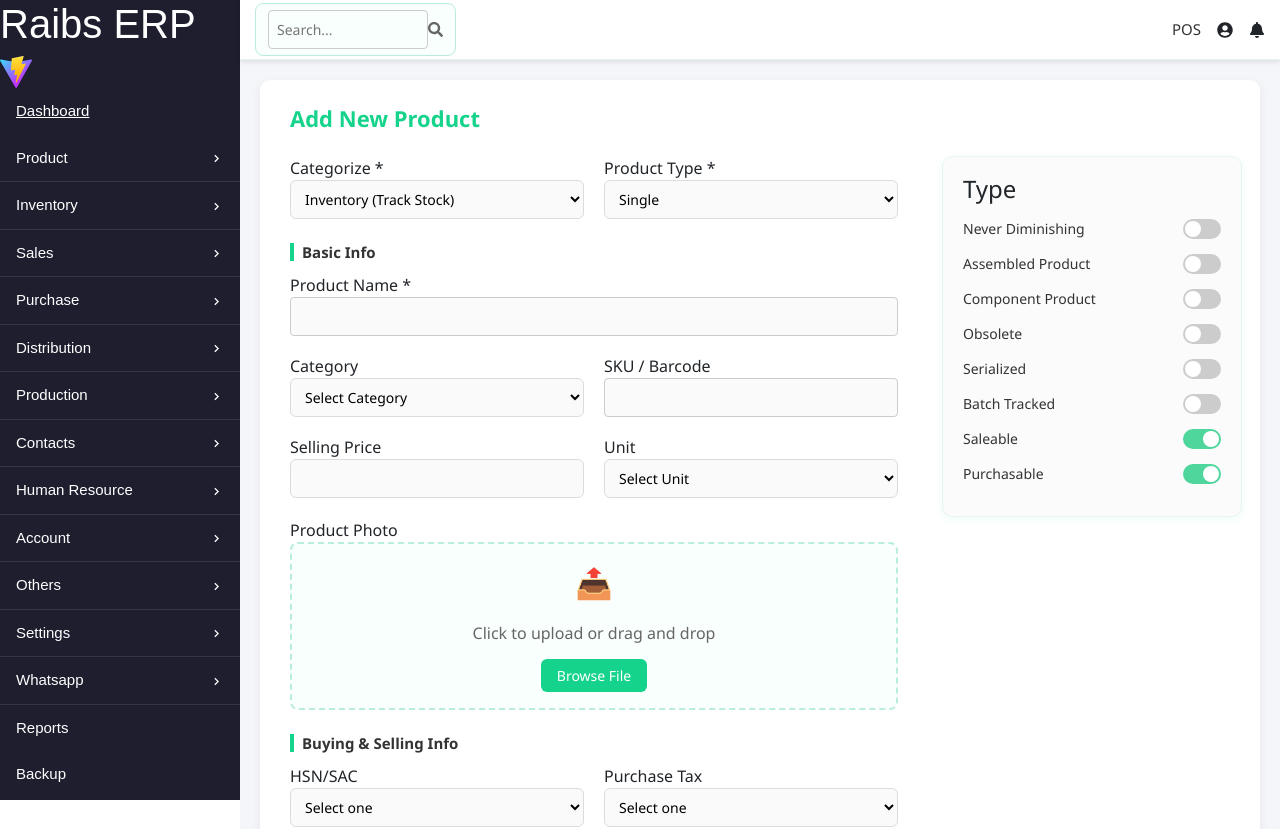
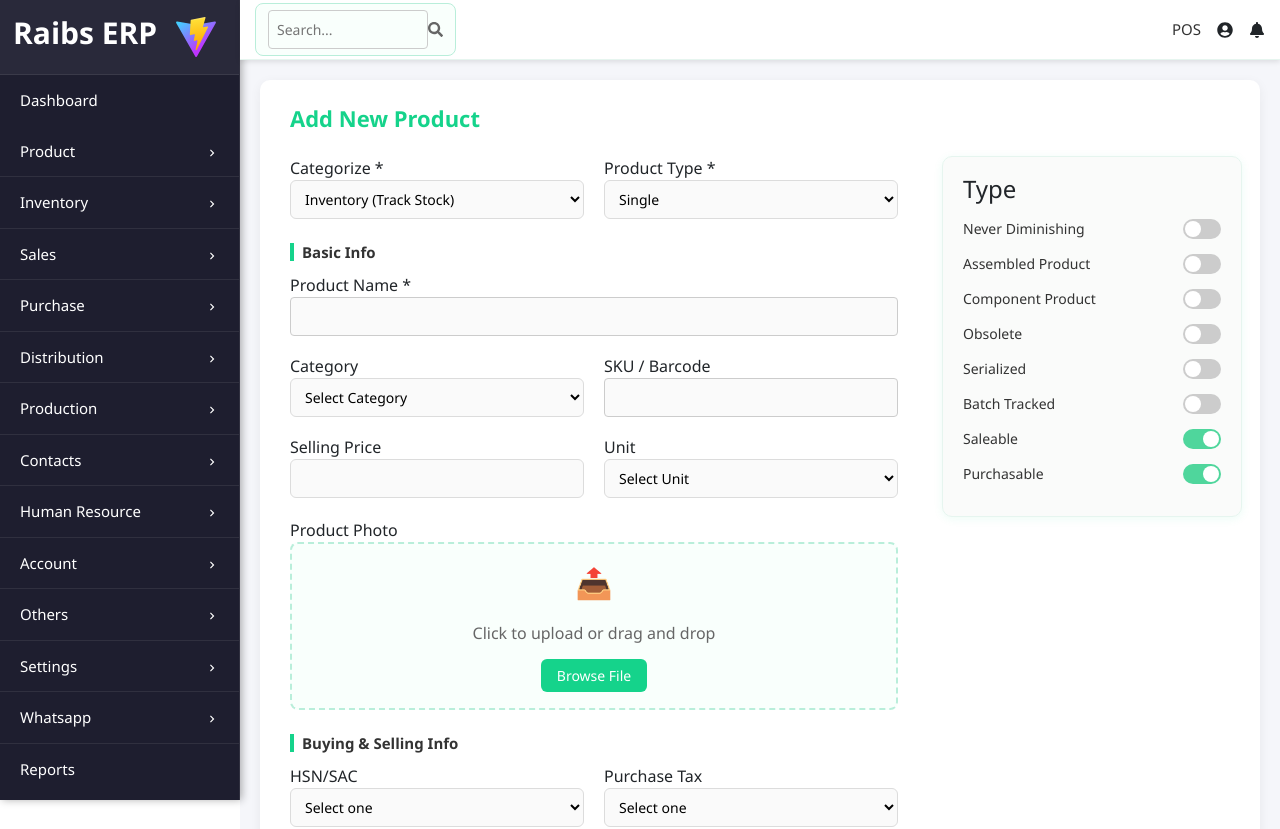
Before and after one commit to RaibsTechnologies/ERP, a React (Vite) app: page /addproduct in a window 1280 px wide. Shown: the top 829 px of the page. Built offline with nearby package versions, Linux system fonts and the light colour scheme.

Commit message:
Reworked Sidebar

```diff
--- a/src/components/SideBar/SideBar.css
+++ b/src/components/SideBar/SideBar.css
@@ -1,15 +1,41 @@
 /* ===== Sidebar Base ===== */
 .sidebar {
-  width: 240px;
-  background-color: #1f2937; /* dark gray */
+  width: 230px;
+  background: rgba(31, 41, 55, 0.9); /* semi-transparent dark */
+  backdrop-filter: blur(8px);
   color: #fff;
   height: 100vh;
   overflow-y: auto;
-  font-family: Arial, sans-serif;
+  font-family: "Segoe UI", Roboto, Arial, sans-serif;
+  border-right: 1px solid rgba(255, 255, 255, 0.08);
+  box-shadow: 2px 0 8px rgba(0, 0, 0, 0.3);
+}
+.sidebar
+
+/* ===== Section Divider ===== */
+.menu-section {
+  border-bottom: 1px solid rgba(255, 255, 255, 0.08);
+}
+/* ===== Sidebar Header ===== */
+.sidebar-header {
+  display: flex;
+  justify-content: space-between;
+  align-items: center;
+  padding: 15px 13px;
+  background: rgba(255, 255, 255, 0.05);
+  border-bottom: 1px solid rgba(255, 255, 255, 0.08);
 }
 
-.menu-section {
-  border-bottom: 1px solid rgba(255, 255, 255, 0.1);
+.sidebar-header h1 {
+  font-size: 30px;
+  font-weight: 600;
+  color: #fff;
+}
+
+.sidebar-header .logo {
+  width: 60px;
+  height: 40px;
+  object-fit: contain;
 }
 
 /* ===== Main Menu Buttons ===== */
@@ -19,56 +45,72 @@
   border: none;
   outline: none;
   color: #fff;
-  padding: 12px 16px;
+  padding: 14px 20px;
   text-align: left;
   font-size: 15px;
+  font-weight: 500;
   cursor: pointer;
   display: flex;
   justify-content: space-between;
   align-items: center;
+  transition: background 0.3s ease, padding-left 0.3s ease;
 }
 
 .menu-btn:hover {
-  background-color: rgba(255, 255, 255, 0.1);
+  background: rgba(255, 255, 255, 0.06);
+  padding-left: 22px;
 }
 
-/* ===== Arrow Icon ===== */
+/* Remove underline for Dashboard and all menu links */
+.menu-btn a {
+  text-decoration: none;
+  color: inherit;
+}
+
+/* ===== Arrow Icon Animation ===== */
 .arrow {
+  font-size: 14px;
   transition: transform 0.3s ease;
 }
 .arrow.open {
-  transform: rotate(90deg);
+  transform: rotate(90deg); /* points down */
 }
 
 /* ===== First-Level Submenu ===== */
 .submenu {
   max-height: 0;
+  padding-left: 0;
+  margin-left: 0;
   overflow: hidden;
-  background-color: #374151; /* slightly lighter dark */
-  transition: max-height 0.3s ease;
+  background-color: rgba(55, 65, 81, 0.9);
+  transition: max-height 0.7s ease;
 }
 .submenu.open {
-  max-height: 500px; /* large enough to show contents */
+  max-height: 500px;
 }
 
 .submenu-item {
-  padding-left: 8px;
+  padding-left: 0px;
 }
 
 .submenu a,
 .submenu-btn {
-  display: block;
-  padding: 10px 16px;
+  display: flex;
+  justify-content: space-between;
+  align-items: center;
+  padding: 12px 18px;
   font-size: 14px;
   color: #cbd5e1;
-  text-decoration: none;
+  text-decoration: none; /* Remove underline */
+  transition: background 0.3s ease, padding-left 0.3s ease;
 }
 
 .submenu a:hover {
-  background-color: rgba(255, 255, 255, 0.08);
+  background-color: rgba(255, 255, 255, 0.05);
+  padding-left: 24px;
 }
 
-/* ===== Second-Level Submenu ===== */
+/* ===== Nested Menu Buttons ===== */
 .submenu-btn.toggle {
   background: none;
   border: none;
@@ -77,20 +119,35 @@
   color: #cbd5e1;
   text-align: left;
   font-size: 14px;
-  padding: 10px 16px;
+  padding: 12px 18px;
   cursor: pointer;
   display: flex;
   justify-content: space-between;
   align-items: center;
+  transition: background 0.3s ease, padding-left 0.3s ease;
+}
+.submenu-btn.toggle:hover {
+  background-color: rgba(255, 255, 255, 0.05);
+  padding-left: 24px;
 }
 
+/* ===== Nested Menu Arrow Animation ===== */
+.submenu-btn.toggle .arrow {
+  font-size: 12px;
+  transition: transform 0.3s ease;
+}
+.submenu-btn.toggle .arrow.open {
+  transform: rotate(90deg); /* points down */
+}
+
+/* ===== Second-Level Submenu ===== */
 .sub-submenu {
   max-height: 0;
   overflow: hidden;
-  background-color: #4b5563; /* lighter gray */
+  background-color: rgba(255, 255, 255, 0.05);
   padding-left: 20px;
-  border-left: 2px solid rgba(255, 255, 255, 0.1);
-  transition: max-height 0.3s ease;
+  border-left: 2px solid rgba(255, 255, 255, 0.05);
+  transition: max-height 0.35s ease;
 }
 .sub-submenu.open {
   max-height: 300px;
@@ -98,20 +155,37 @@
 
 .sub-submenu a {
   display: block;
-  padding: 8px 16px;
+  padding: 10px 16px;
   font-size: 13px;
   color: #d1d5db;
-  text-decoration: none;
+  text-decoration: none; /* Remove underline */
+  transition: background 0.3s ease, padding-left 0.3s ease;
 }
 .sub-submenu a:hover {
-  background-color: rgba(255, 255, 255, 0.1);
+  background-color: rgba(255, 255, 255, 0.08);
+  padding-left: 22px;
 }
 
-/* ===== Scrollbar Style (Optional) ===== */
+/* ===== Scrollbar Style ===== */
 .sidebar::-webkit-scrollbar {
   width: 6px;
 }
 .sidebar::-webkit-scrollbar-thumb {
-  background-color: rgba(255, 255, 255, 0.2);
-  border-radius: 3px;
+  background-color: rgba(255, 255, 255, 0.25);
+  border-radius: 0px;
 }
+.sidebar::-webkit-scrollbar-thumb:hover {
+  background-color: rgba(255, 255, 255, 0.4);
+}
+/* Force remove underline from all sidebar links, including active Dashboard */
+.sidebar a {
+  text-decoration: none !important;
+  color: inherit;
+}
+
+/* If Dashboard is highlighted differently, control only color, not underline */
+.sidebar a.active,
+.sidebar a[aria-current="page"] {
+  text-decoration: none !important;
+  font-weight: bold; /* keep emphasis without underline */
+}
```
